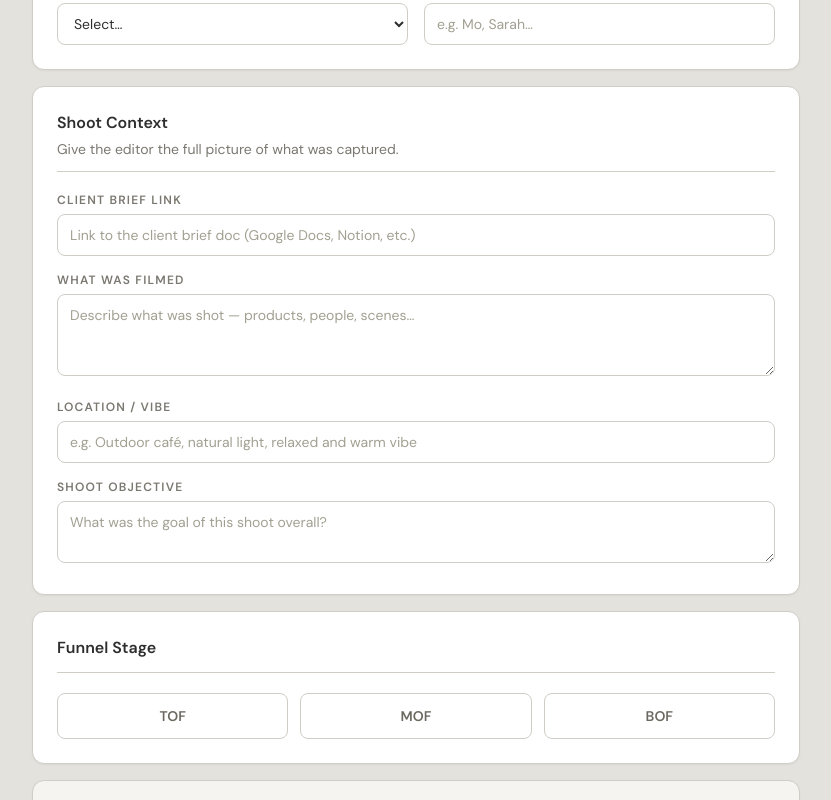
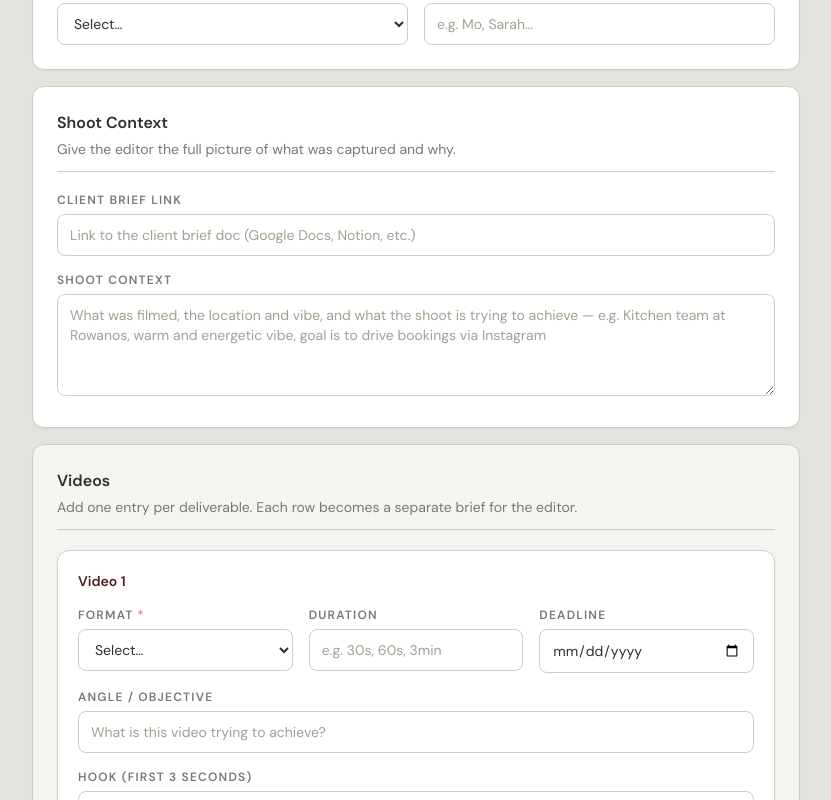
Before and after one commit to Veleski1990/Briefs, a Next.js app: page / in a window 1280 px wide. Shown: the part 920-1720 px from the top of the page, without its empty margins (224-1055 px from the left). Built offline with nearby package versions, Linux system fonts and the light colour scheme.

Commit message:
simplify form: merge context fields, remove funnel stage

```diff
--- a/app/page.tsx
+++ b/app/page.tsx
@@ -6,8 +6,6 @@ import {
   PLATFORMS,
   PIPELINES,
   PIPELINE_DESCRIPTIONS,
-  FUNNEL_STAGES,
-  FUNNEL_STAGE_DESCRIPTIONS,
   TEAM_MEMBERS,
 } from '@/lib/constants'
 import type { BriefFormData, VideoRow, SubmitBriefResponse } from '@/lib/types'
@@ -352,7 +350,7 @@ export default function BriefPage() {
           <section className="rounded-xl bg-brand-surface p-6 shadow-sm border border-brand-border">
             <SectionHeading
               title="Shoot Context"
-              description="Give the editor the full picture of what was captured."
+              description="Give the editor the full picture of what was captured and why."
             />
             <div className="space-y-4">
               <TextField
@@ -365,57 +363,13 @@ export default function BriefPage() {
               />
               <TextField
                 id="whatWasFilmed"
-                label="What Was Filmed"
+                label="Shoot Context"
                 value={form.whatWasFilmed}
                 onChange={(v) => setField('whatWasFilmed', v)}
-                placeholder="Describe what was shot — products, people, scenes…"
+                placeholder="What was filmed, the location and vibe, and what the shoot is trying to achieve — e.g. Kitchen team at Rowanos, warm and energetic vibe, goal is to drive bookings via Instagram"
                 multiline
-                rows={3}
+                rows={4}
               />
-              <TextField
-                id="locationVibe"
-                label="Location / Vibe"
-                value={form.locationVibe}
-                onChange={(v) => setField('locationVibe', v)}
-                placeholder="e.g. Outdoor café, natural light, relaxed and warm vibe"
-              />
-              <TextField
-                id="shootObjective"
-                label="Shoot Objective"
-                value={form.shootObjective}
-                onChange={(v) => setField('shootObjective', v)}
-                placeholder="What was the goal of this shoot overall?"
-                multiline
-                rows={2}
-              />
-            </div>
-          </section>
-
-          {/* ── SECTION 3: Funnel Stage ── */}
-          <section className="rounded-xl bg-brand-surface p-6 shadow-sm border border-brand-border">
-            <SectionHeading title="Funnel Stage" />
-            <div className="space-y-3">
-              <div className="flex gap-3">
-                {FUNNEL_STAGES.map((stage) => (
-                  <button
-                    key={stage}
-                    type="button"
-                    onClick={() => setField('funnelStage', stage)}
-                    className={`flex-1 rounded-lg border px-4 py-3 text-sm font-semibold transition-all ${
-                      form.funnelStage === stage
-                        ? 'border-brand-maroon bg-brand-maroon text-brand-accent'
-                        : 'border-brand-border bg-brand-surface text-brand-text-dim hover:border-brand-maroon hover:text-brand-maroon'
-                    }`}
-                  >
-                    {stage}
-                  </button>
-                ))}
-              </div>
-              {form.funnelStage && (
-                <p className="rounded-lg border border-brand-border bg-brand-surface-2 px-4 py-3 text-sm text-brand-text-dim">
-                  {FUNNEL_STAGE_DESCRIPTIONS[form.funnelStage]}
-                </p>
-              )}
             </div>
           </section>
 
```
